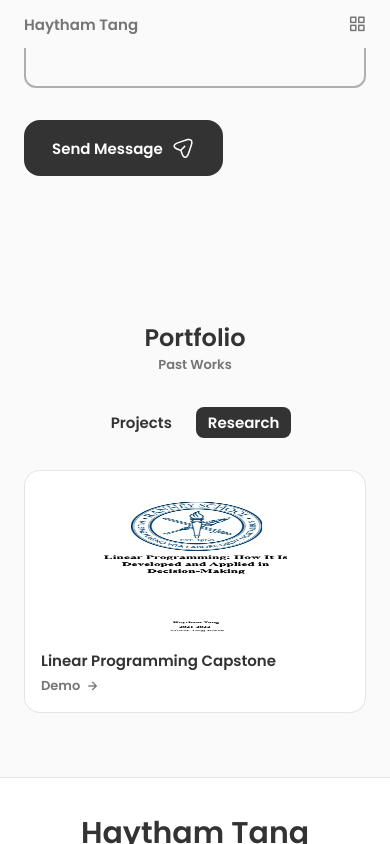
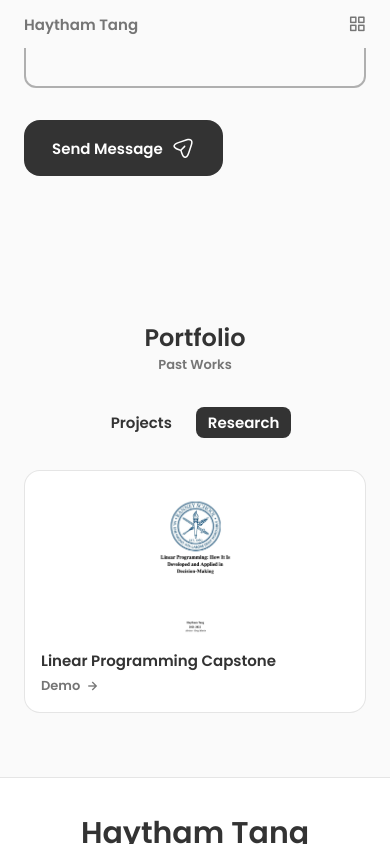
Before and after one commit to haytham918/portfolio, a React (Create React App) app: page / in a window 390 px wide. Both pictures are taken after a click on the element "Research". Shown: the part 1425-2269 px from the top of the page. Built offline with nearby package versions, Linux system fonts and the light colour scheme.

Commit message:
Fix with mobile screen

```diff
--- a/src/components/Work.css
+++ b/src/components/Work.css
@@ -35,7 +35,6 @@
 }
 
 .work__img{
-  text-align: center;
   justify-self: center;
   height: 150px;
   border-radius: 1rem;
@@ -98,9 +97,7 @@
   .work__container{
     grid-template-columns: 1fr;
   }
-  .work__img{
-    width: 100%;
-  }
+
 }
 
 @media screen and (max-width: 350px){
--- a/src/components/Work.jsx
+++ b/src/components/Work.jsx
@@ -1,7 +1,6 @@
-import React, { useEffect, useState } from 'react'
+import React from 'react'
 import './Work.css'
 import { Works } from './Works'
-import { projectsData } from './WorkData';
 export const Work = () => {
   return (
     <section className="work section" id='portfolio'>
```
